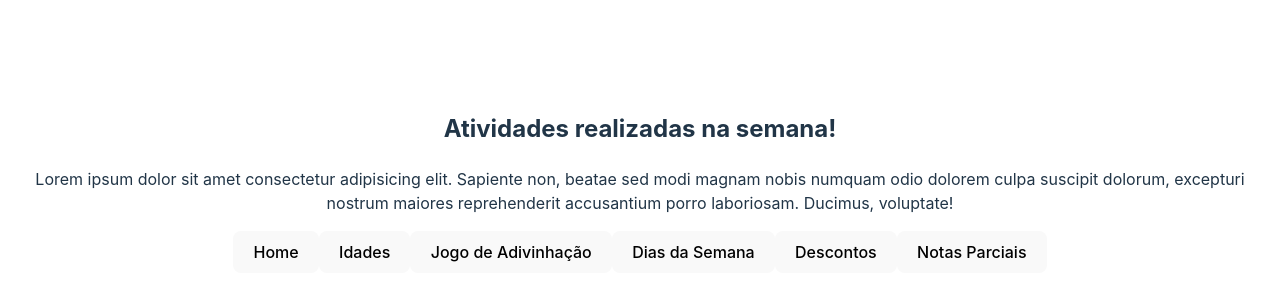
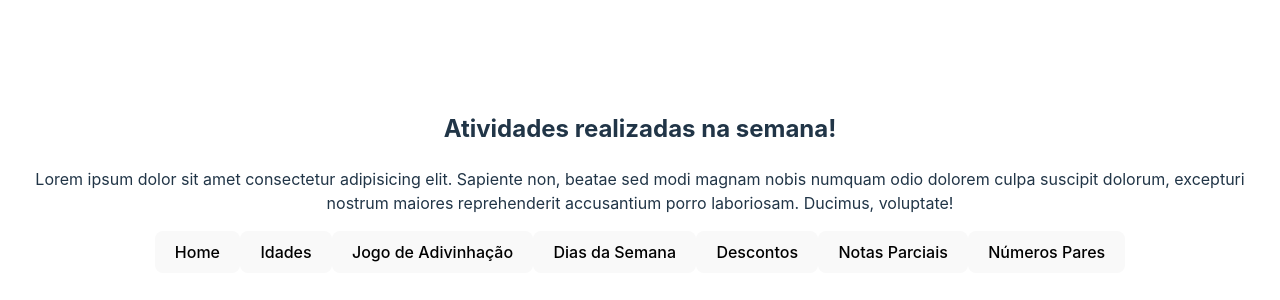
Before and after one commit to nicholas-sc-08/SENAI-REACT-2a-Fase, a React (Vite) app in the folder Inputs/: page / in a window 1280 px wide. Shown: the part 218-518 px from the top of the page. Built offline with nearby package versions, Linux system fonts and the light colour scheme.

Commit message:
Realização de Atividade

```diff
--- a/Inputs/src/App.jsx
+++ b/Inputs/src/App.jsx
@@ -6,6 +6,7 @@ import Idades from './pages/Idades';
 import Dias_da_semana from './pages/Dias_da_semana';
 import Lucro from './pages/Lucro';
 import Notas_parciais from './pages/Notas_parciais';
+import Numeros_pares from './pages/Numeros_pares';
 
 function App() {
 
@@ -21,6 +22,7 @@ function App() {
     <button onClick={() => {set_pagina(<Dias_da_semana/>)}}>Dias da Semana</button>
     <button onClick={() => {set_pagina(<Lucro />)}}>Descontos</button>
     <button onClick={() => {set_pagina(<Notas_parciais/>)}}>Notas Parciais</button>
+    <button onClick={() => {set_pagina(<Numeros_pares />)}}>Números Pares</button>
     </>
   )
 }
--- /dev/null
+++ b/Inputs/src/pages/Numeros_pares.jsx
@@ -0,0 +1,34 @@
+import { useState } from 'react'
+
+function Numeros_pares() {
+
+    const [resultado, set_resultado] = useState();
+    const [valor_inpt, set_valor_inpt] = useState();
+
+
+function verificar_numero(){
+
+    parseFloat(valor_inpt) % 2 == 0 ? set_resultado(`Seu número é um número par!`) : set_resultado(`Seu número é um número impar!`);
+};
+
+  return (
+    <>
+    <div>
+
+        <h2>Números Pares</h2>
+
+        <p>Verificando Números Pares: Peça ao usuário para inserir um número e, em seguida, determine se é par ou ímpar.</p>
+        <div>
+        <input type="text" value={valor_inpt} onChange={(e) => {set_valor_inpt(e.target.value)}}/>
+        <button onClick={verificar_numero}>Verificar</button>
+
+        </div>
+
+        {resultado}
+    </div>
+
+    </>
+  )
+}
+
+export default Numeros_pares
```
Also changed, not shown: 1 other file (tests, documents, lock files or other folders).
